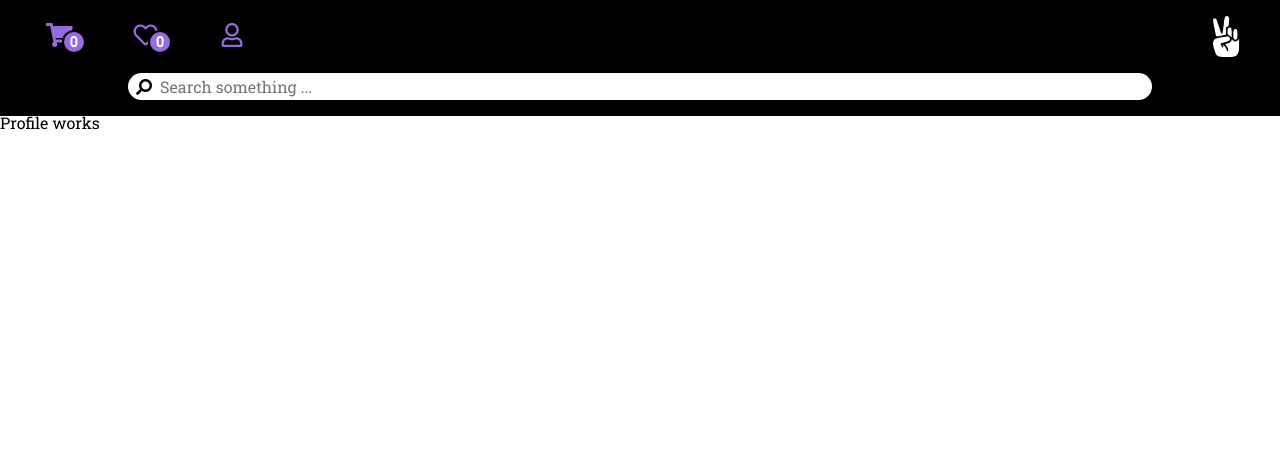
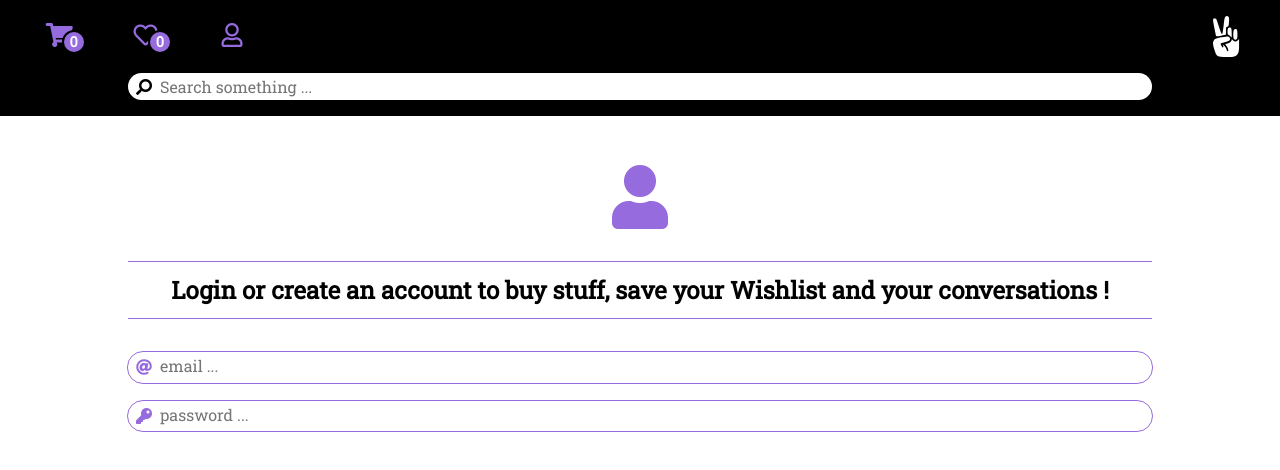
Before and after one commit to shd8/the-right-way, a Vue app in the folder e-commerce/frontend/: page /profile in a window 1280 px wide. Shown: the top 470 px of the page. Built offline with nearby package versions, Linux system fonts and the light colour scheme.

Commit message:
Create login component without logic

```diff
--- a/e-commerce/frontend/src/components/Header.vue
+++ b/e-commerce/frontend/src/components/Header.vue
@@ -25,8 +25,8 @@
                     <i class="fas fa-search"></i>
                 </router-link>
                 <input class="search__input" type="text" placeholder="Search something ..."/>
-            </div>
         </div>
+    </div>
 </template>
 
 <script lang="ts">
@@ -42,9 +42,6 @@ export default defineComponent({
   },
   name: 'Header',
   components: {
-  },
-  setup() {
-    return {};
   },
 });
 </script>
--- /dev/null
+++ b/e-commerce/frontend/src/components/Login.vue
@@ -0,0 +1,70 @@
+<template>
+    <div class="profile-container">
+        <i class="fas fa-user"></i>
+        <hr class="hrItem">
+        <h2 class="h2Item">
+            Login or create an account to buy stuff, save your Wishlist and your conversations !
+        </h2>
+        <hr class="hrItem">
+
+        <div class='email custom-input'>
+            <i class="fas fa-at"></i>
+            <input type="text" placeholder="email ..."/>
+        </div>
+
+        <div class='password custom-input'>
+            <i class="fas fa-key"></i>
+            <input type="password" placeholder="password ..."/>
+        </div>
+
+     </div>
+</template>
+
+<script lang="ts">
+import { defineComponent } from 'vue';
+import { mapGetters } from 'vuex';
+
+export default defineComponent({
+  computed: {
+    ...mapGetters([
+      'getCartLength',
+      'getWishlistLength',
+    ]),
+  },
+  name: 'Login',
+  components: {
+  },
+});
+</script>
+
+<style lang="scss" scoped>
+@import "../styles/_colors.scss";
+@import "../styles/mixins.scss";
+
+.profile-container {
+    padding-top: 7em;
+    display: flex;
+    flex-direction: column;
+    align-items: center;
+}
+
+.fa-user {
+  color: $purple;
+  font-size: 4em;
+  padding: 0.5em;
+}
+
+.hrItem {
+    margin: 0;
+}
+
+.h2Item {
+    padding-top: 0.5em;
+    font-size: 1.5em;
+}
+
+.email {
+    margin-top: 2em;
+}
+
+</style>
--- a/e-commerce/frontend/src/store/index.ts
+++ b/e-commerce/frontend/src/store/index.ts
@@ -12,6 +12,7 @@ export default createStore({
     count: 0,
     products: [{ _id: 'hola' }],
     currentProduct: { ratings: [{ rating: 5 }] },
+    isLogged: true,
   },
   getters,
   mutations,
--- a/e-commerce/frontend/src/styles/_mixins.scss
+++ b/e-commerce/frontend/src/styles/_mixins.scss
@@ -30,4 +30,33 @@
     padding-top: 1em;
     padding-bottom: 0.5em;
     font-size: 2em;
+    text-align: center;
 }
+
+.custom-input {
+    display: flex;
+    align-self: center;
+    background-color: white;
+    margin-bottom: 1em;
+    width: 80%;
+    border-radius: 1em;
+    align-items: center;
+    border: 1px solid $purple;
+
+    input {
+        font-size: 1em;
+        width: 85%;
+        border: none;
+        padding: 0.2em 0em 0.4em 0em;
+    }
+
+    input:focus {
+        outline: none;
+    }
+
+    i {
+        padding: 0.2em 0.5em;
+        color: $purple;
+    }
+
+}
--- a/e-commerce/frontend/src/views/Profile.vue
+++ b/e-commerce/frontend/src/views/Profile.vue
@@ -1,13 +1,16 @@
 <template>
   <p>Profile works</p>
+  <Login />
 </template>
 
 <script lang="ts">
 import { defineComponent } from 'vue';
+import Login from '@/components/Login.vue';
 
 export default defineComponent({
   name: 'Profile',
   components: {
+    Login,
   },
 });
 </script>
```
